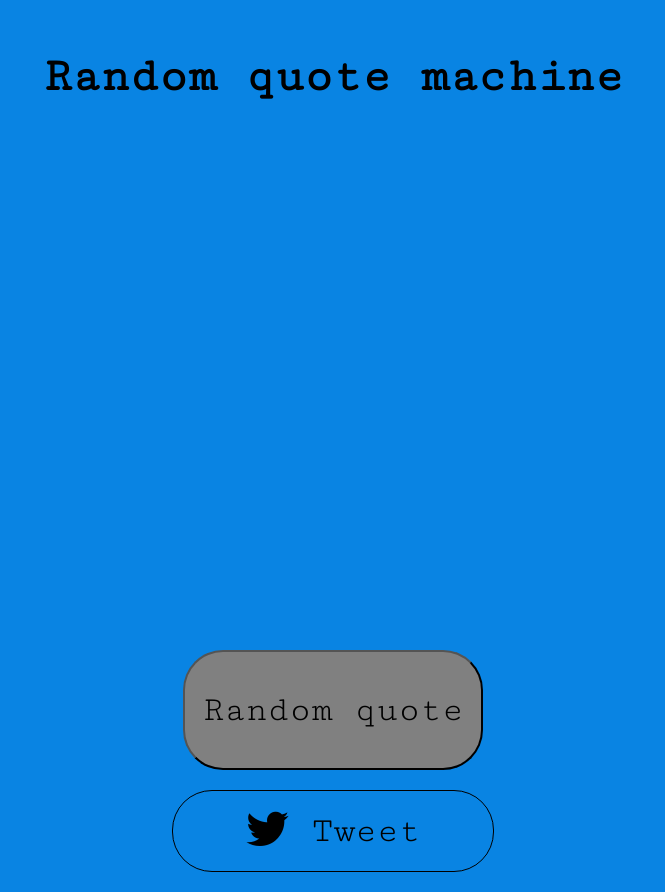
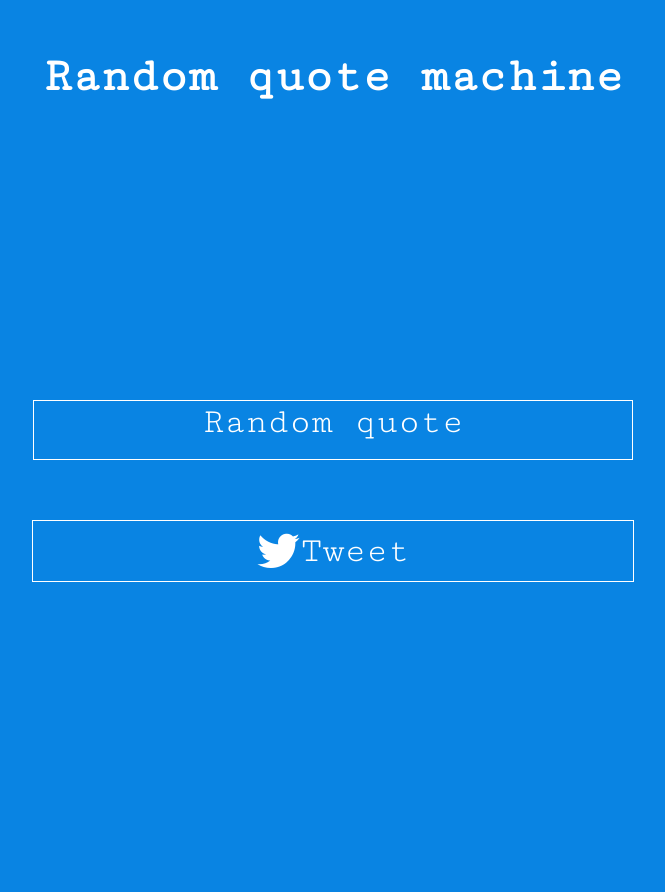
Before and after one commit to MagdaGresk/Project12_5, a website: page index.html in a window 1280 px wide. Shown: the whole page, without its empty margins (307-972 px from the left). After the commit the page ends 800 px from the top, so only its background shows below. Drawn offline with nearby package versions, Linux system fonts and the light colour scheme; no server answers.

Commit message:
Modify style.scss, change buttons, box and font color

```diff
--- a/sass/style.scss
+++ b/sass/style.scss
@@ -3,6 +3,7 @@ $blue: #0984e3;
 
 body {
 	background-color: $blue;
+	color: white;
 	font-family: $fonts;
 	text-align: center;
 	h1 {
@@ -12,7 +13,7 @@ body {
 		padding: 0 auto;
 	}
 	.box {
-		height: 400px;
+		margin-bottom: 200px;
 	}
 	h2 {
 		font-size: 36px;
@@ -21,26 +22,29 @@ body {
 		font-size: 24px;
 	}
 	.trigger {
-		background-color: grey;
-		border-radius: 40px;
-		display: block;
+		background-color: $blue;
+		border: 1px solid white;
+		color: white;
+		cursor: pointer;
+		display: flex;
 		font-family: $fonts;
 		font-size: 36px;
-		height: 120px;
-		list-style-type: none;
+		height: 60px;
+		justify-content: center;
 		margin: 0 auto;
-		width: 300px;
+		width: 600px;
 	}
 	.tweet {
-		border: 1px solid black;
-		border-radius: 40px;
-		color: black;
-		display: block;
+		align-items: center;
+		border: 1px solid white;
+		color: white;
+		display: flex;
 		font-family: $fonts;
 		font-size: 36px;
-		margin: 20px auto;
-		padding: 20px 10px;
+		height: 60px;
+		justify-content: center;
+		margin: 60px auto;
 		text-decoration: none;
-		width: 300px;
+		width: 600px;
 	}
 }
```
Also changed, not shown: css/style.css, 1 other file.
